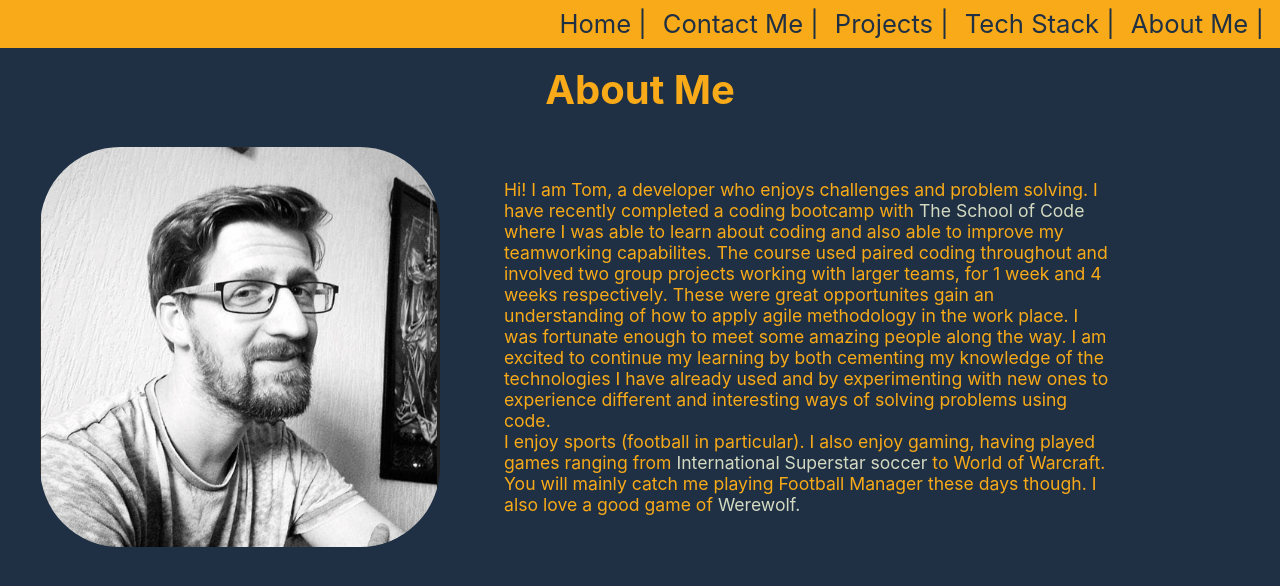
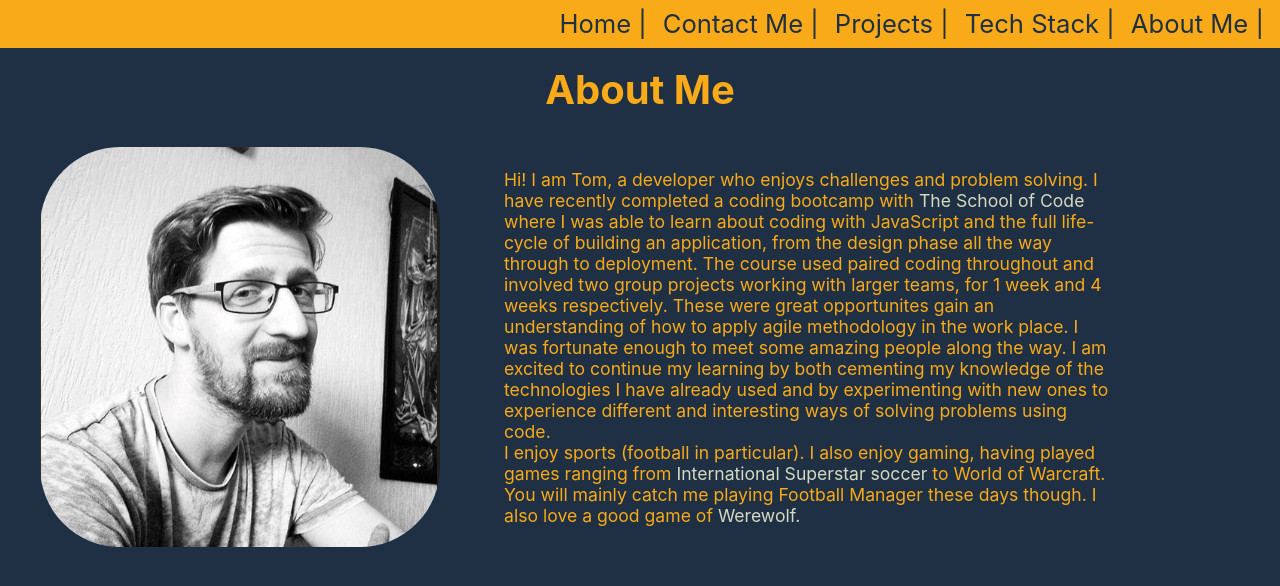
Before and after one commit to TomBirbeck/portfoliov2, a Next.js app: page /about in a window 1280 px wide. Shown: the top 586 px of the page. Built offline with nearby package versions, Linux system fonts and the light colour scheme.

Commit message:
updated about me

```diff
--- a/pages/about.js
+++ b/pages/about.js
@@ -27,8 +27,8 @@ export default function About() {
               {' '}
               The School of Code
             </a>{' '}
-            where I was able to learn about coding and also able to improve my
-            teamworking capabilites. The course used paired coding throughout
+            where I was able to learn about coding with JavaScript and the full life-cycle of building an application,
+             from the design phase all the way through to deployment. The course used paired coding throughout
             and involved two group projects working with larger teams, for 1
             week and 4 weeks respectively. These were great opportunites gain an
             understanding of how to apply agile methodology in the work place. I
```
